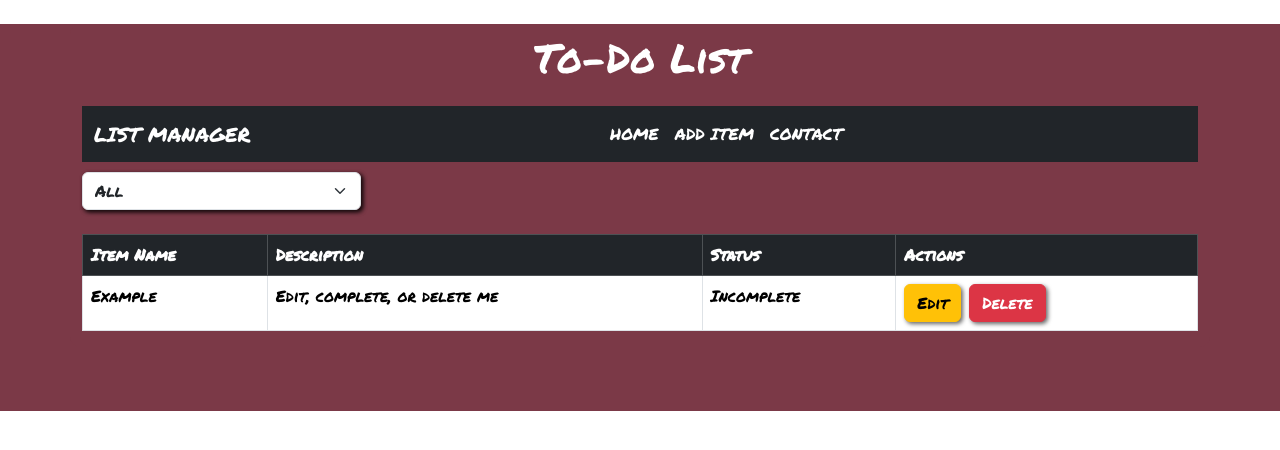
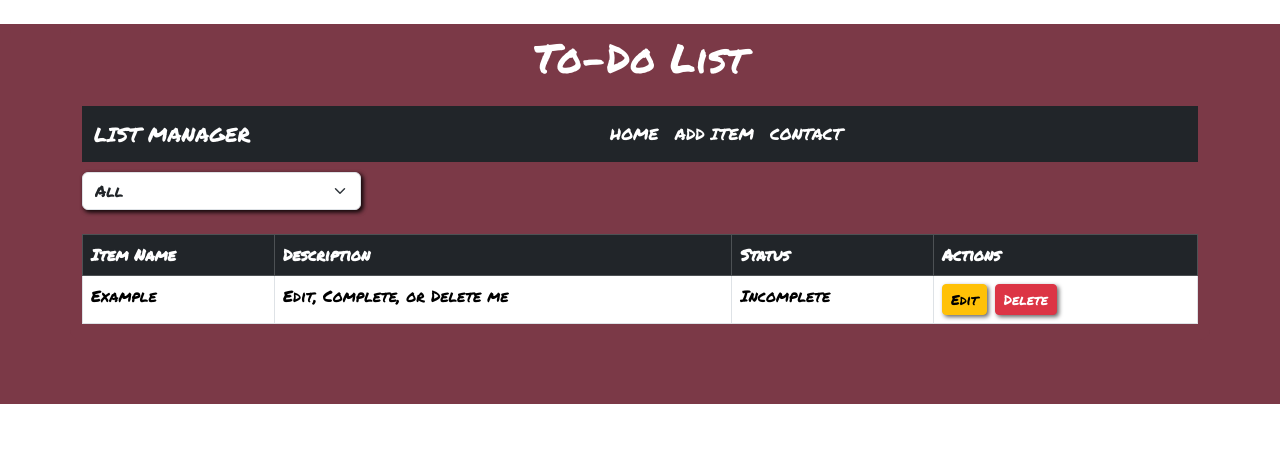
Before and after one commit to Antarias92/react-app, a React (Create React App) app: page / in a window 1280 px wide. Shown: the top 450 px of the page. Built offline with nearby package versions, Linux system fonts and the light colour scheme.

Commit message:
added redux for state tree

```diff
--- a/package.json
+++ b/package.json
@@ -12,8 +12,10 @@
     "gh-pages": "^6.3.0",
     "react": "^19.0.0",
     "react-dom": "^19.0.0",
+    "react-redux": "^9.2.0",
     "react-router-dom": "^7.4.0",
     "react-scripts": "5.0.1",
+    "redux": "^5.0.1",
     "web-vitals": "^2.1.4"
   },
   "scripts": {
--- a/public/index.html
+++ b/public/index.html
@@ -13,8 +13,8 @@
     <link rel="preconnect" href="https://fonts.gstatic.com" crossorigin>
     <link href="https://fonts.googleapis.com/css2?family=Roboto:ital,wght@0,100..900;1,100..900&display=swap" rel="stylesheet">
     <link rel="preconnect" href="https://fonts.googleapis.com">
-<link rel="preconnect" href="https://fonts.gstatic.com" crossorigin>
-<link href="https://fonts.googleapis.com/css2?family=Permanent+Marker&display=swap" rel="stylesheet">
+    <link rel="preconnect" href="https://fonts.gstatic.com" crossorigin>
+    <link href="https://fonts.googleapis.com/css2?family=Permanent+Marker&display=swap" rel="stylesheet">
     <link rel="apple-touch-icon" href="%PUBLIC_URL%/logo192.png" />
     <!--
       manifest.json provides metadata used when your web app is installed on a
--- a/src/App.js
+++ b/src/App.js
@@ -5,28 +5,64 @@ import ListItems from './components/ListItems';
 import EditItems from './components/EditItems';
 import AddItem from './components/AddItem';
 import Contact from './components/Contact';
+import { Provider } from 'react-redux';
+import { createStore } from 'redux';
 
 import {BrowserRouter as Router, Routes, Route} from "react-router-dom";
 import 'bootstrap/dist/css/bootstrap.min.css';
+import 'bootstrap/dist/js/bootstrap.bundle.min.js';
+
+const initialState = {
+  items: [
+      {id: 1, itemName: "Example", description: "Edit, Complete, or Delete me", status: false}
+  ]
+};
+
+// 🔥 Reducer - Only manages state, doesn't handle methods directly
+const reducer = (state = initialState, action) => {
+  switch(action.type) {
+      case 'SET_ITEMS':
+          return { ...state, items: action.payload };
+      default:
+          return state;
+  }
+};
+// 🔥 Create Redux Store
+const store = createStore(
+  reducer,
+  window.__REDUX_DEVTOOLS_EXTENSION__ && window.__REDUX_DEVTOOLS_EXTENSION__()
+);
 
 
 function App() {
-  const [items , setItems] = useState([
+  const [items , setItems] = useState(store.getState().items);
+
+  /*const [items , setItems] = useState([
     {id : 1, itemName: "Example" , description: "Edit, complete, or delete me", status: false}
-  ])
+  ])*/
 
   function deleteItem(id)
   {
-        setItems(items.filter((item) => item.id !== id));
+        /*setItems(items.filter((item) => item.id !== id));*/
+        const updatedItems = items.filter((item) => item.id !== id);
+        setItems(updatedItems);
+        store.dispatch({ type: 'SET_ITEMS', payload: updatedItems });
   }
 
   function addItem(item) {
+    /*const newItem = { ...item, id: Date.now() };
+    setItems([...items, newItem]);*/
     const newItem = { ...item, id: Date.now() };
-    setItems([...items, newItem]);
+    const updatedItems = [...items, newItem];
+    setItems(updatedItems);
+    store.dispatch({ type: 'SET_ITEMS', payload: updatedItems });
   }
 
   function updateItem(updated){
-    setItems(items.map((item) => item.id === updated.id ? updated : item));
+    /*setItems(items.map((item) => item.id === updated.id ? updated : item));*/
+    const updatedItems = items.map((item) => item.id === updated.id ? updated : item);
+    setItems(updatedItems);
+    store.dispatch({ type: 'SET_ITEMS', payload: updatedItems });
   }
 
   return (
--- a/src/components/Layout.js
+++ b/src/components/Layout.js
@@ -9,10 +9,10 @@ function Layout({children})
             <nav className="navbar navbar-expand-lg bg-dark">
                 <div className="container-fluid">
                     <Link className="navbar-brand logo text-white" to="/"> List Manager</Link>
-                    <button className="navbar-toggler" type="button" data-bs-toggle="collapse" data-bs-target="#headerNavigation" aria-controls="headerNavigation" aria-expanded="false" aria-label="Toggle navigation">
+                    <button class="navbar-toggler" type="button" data-bs-toggle="collapse" data-bs-target="#navbarNav" aria-controls="navbarNav" aria-expanded="false" aria-label="Toggle navigation">
                     <span className="navbar-toggler-icon bg-white"></span>
                     </button>
-                    <div className="collapse navbar-collapse">
+                    <div className="collapse navbar-collapse" id="navbarNav">
                         <ul className="navbar-nav mx-auto mb-lg-0">
                             <li class="nav-item menu-item">
                                 <Link className="nav-link text-white" to="/"> Home </Link>
--- a/src/components/ListItems.js
+++ b/src/components/ListItems.js
@@ -35,8 +35,8 @@ function ListItems({items , onDelete}){
                             <td>{item.description}</td>
                             <td>{item.status === true ? "Completed" : "Incomplete"}</td>
                             <td>
-                                <Link className="btn btn-warning btn-md me-2" to={`/edit/${item.id}`}>Edit</Link>
-                                <button className="btn btn-danger btn-md me-2" onClick={() => onDelete(item.id)}>Delete</button>
+                                <Link className="btn btn-warning btn-sm me-2" to={`/edit/${item.id}`}>Edit</Link>
+                                <button className="btn btn-danger btn-sm me-2" onClick={() => onDelete(item.id)}>Delete</button>
 
                             </td>
                         </tr>
```
Also changed, not shown: 1 other file (tests, documents, lock files or other folders).
